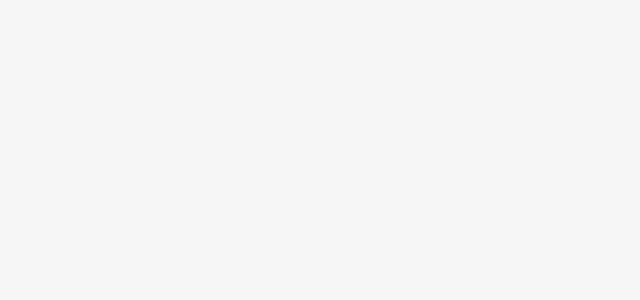
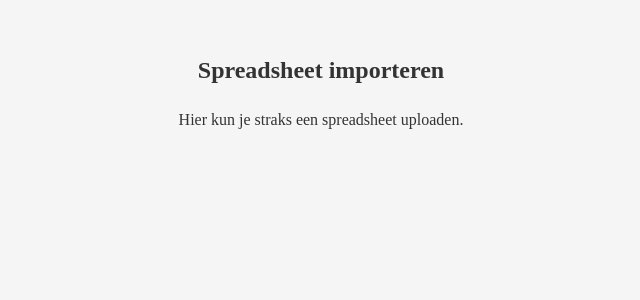
Before and after one commit to OliverDeltion/Herexamen, a React (Vite) app in the folder frontend/: page /import in a window 1280 px wide. Before the commit this address had no page. Shown: the top 300 px of the page, without its empty margins (319-959 px from the left). Built offline with nearby package versions, Linux system fonts and the light colour scheme.

Commit message:
SpreadsheetImport - Routing geregeld als er op knop geklikt word

```diff
--- a/frontend/src/App.jsx
+++ b/frontend/src/App.jsx
@@ -9,6 +9,7 @@ import SpreadsheetButton from "./components/common/SpreadsheetButton";
 import FilterButton from "./components/common/FilterButton";
 import DownloadButton from "./components/common/DownloadButton";
 import DashboardPage from "./pages/DashboardPage";
+import SpreadsheetImport from "./components/dashboard/SpreadsheetImport";
 
 import "./App.css";
 
@@ -19,6 +20,7 @@ function App() {
 		<Router>
 			<Routes>
 				<Route path="/" element={<DashboardPage />} /> {/* Hoofd dashboard route */}
+        		<Route path="/import" element={<SpreadsheetImport />} />
 			</Routes>
 		</Router>
 	);
--- a/frontend/src/components/common/NavigationBar.jsx
+++ b/frontend/src/components/common/NavigationBar.jsx
@@ -1,4 +1,5 @@
 import React, { useState } from "react";
+import { Link } from "react-router-dom"; // Toevoegen
 import "./NavigationBar.css";
 import "./Buttons.css";
 
@@ -26,9 +27,9 @@ const Navbar = () => {
 					</a>
 				</div>
 				<div className="navbar__end">
-					<a className="navbar__button" href="#">
+					<Link className="navbar__button" to="/import">
 						Importeer Spreadsheet
-					</a>
+					</Link>
 				</div>
 
 				{/* als je hierop klikt, roep je toggleMenu aan */}
@@ -42,7 +43,7 @@ const Navbar = () => {
 			<div className={`navbar__mobile ${menuOpen ? "navbar__mobile--open" : ""}`}>
 				<a>Student</a>
 				<a>Docent</a>
-				<a>Importeer Spreadsheet</a>
+				<Link to="/import">Importeer Spreadsheet</Link>
 			</div>
 		</nav>
 	);
--- /dev/null
+++ b/frontend/src/components/dashboard/SpreadsheetImport.jsx
@@ -0,0 +1,12 @@
+import React from "react";
+
+const SpreadsheetImport = () => {
+    return (
+        <div style={{ padding: "2rem", textAlign: "center" }}>
+            <h2>Spreadsheet importeren</h2>
+            <p>Hier kun je straks een spreadsheet uploaden.</p>
+        </div>
+    );
+};
+
+export default SpreadsheetImport;
```
